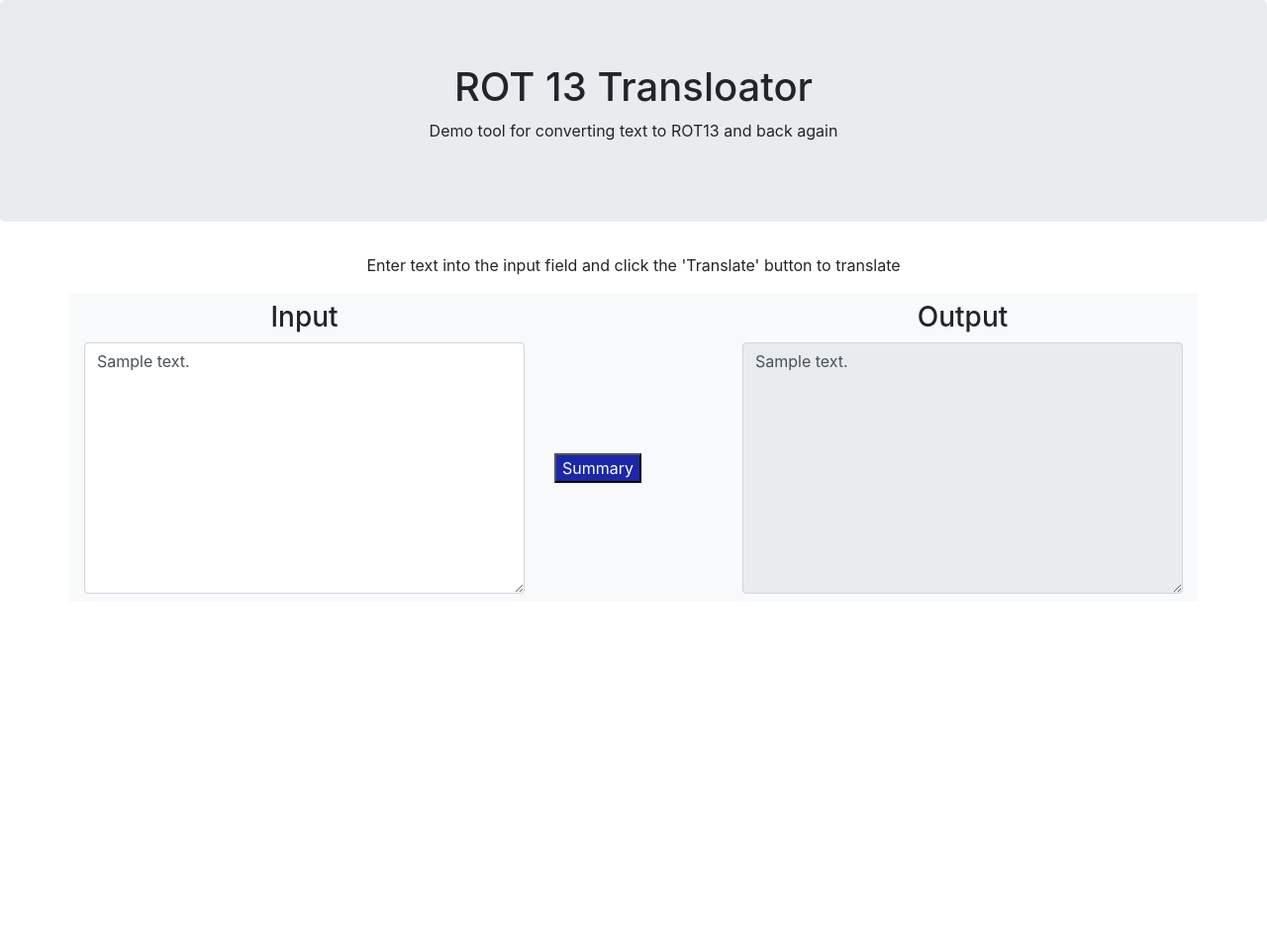
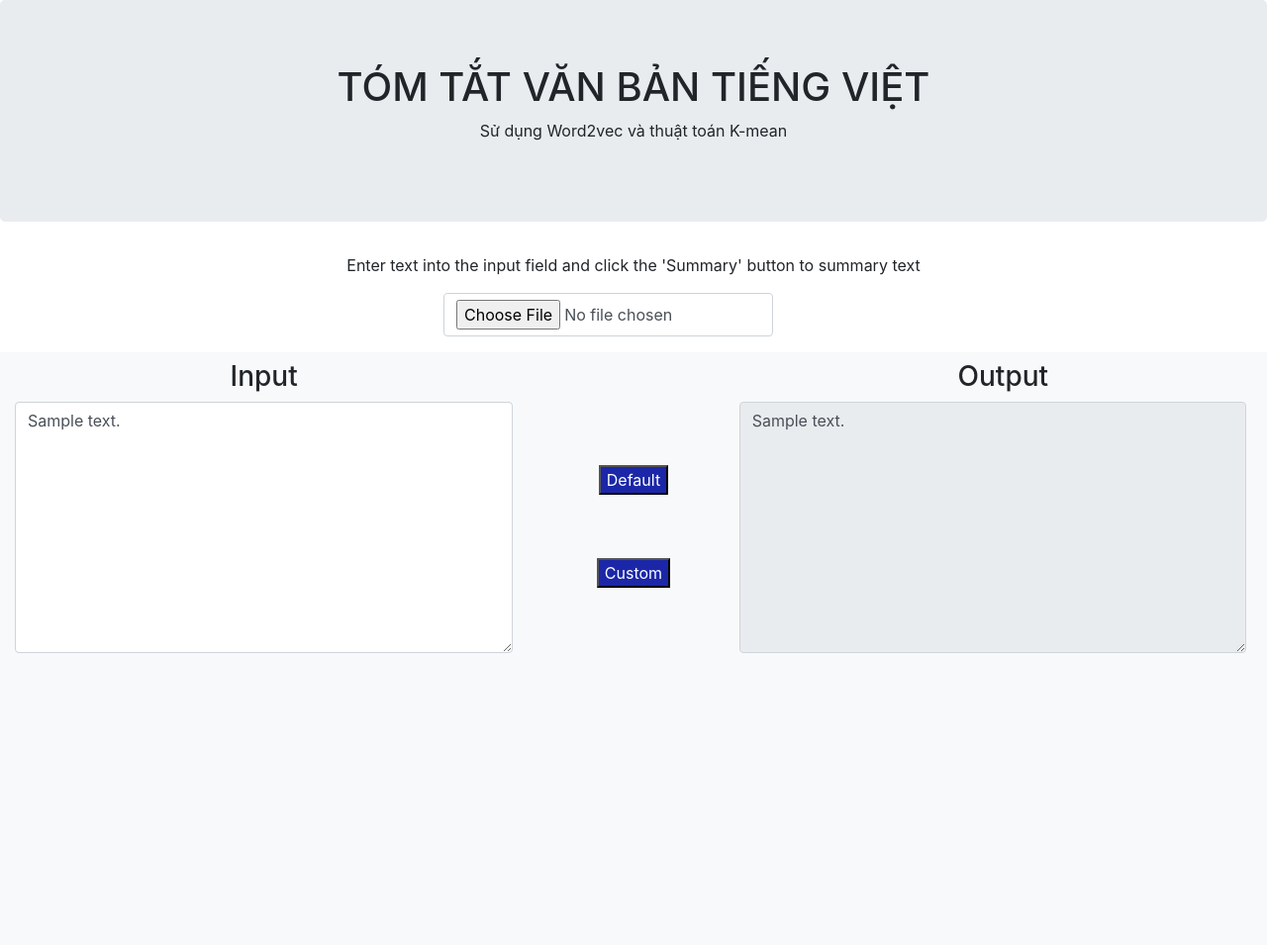
Before and after one commit to vanac17122001/NLP_VietNamese_Summaries_Text, a Flask app: template templates/index.html in a window 1280 px wide. Shown: the whole page at 99% size. Before the commit the page ends 600 px from the top, so only its background shows below. Run offline with Flask 2, Linux system fonts and the light colour scheme; the template is opened without the code that fills it: most values are stand-ins (such as "Sample title", 1, 10 or a date in 2020); some libraries are stand-ins or nearby versions.

Commit message:
bo sung mot so file

```diff
--- /dev/null
+++ b/bertScore.py
@@ -0,0 +1,4 @@
+from bert_score import score
+def bert_score_sumary (original_text, summary_text):
+    P, R, F1 = score([original_text], [summary_text], lang="vi", verbose=True)
+    return P
--- /dev/null
+++ b/demo.py
@@ -0,0 +1,4 @@
+import os
+fileName = "2.txt"
+content = open("2.txt","r",encoding="utf8")
+print(content.read())
--- a/templates/index.html
+++ b/templates/index.html
@@ -1,25 +1,39 @@
 <!DOCTYPE html>
 <html lang="en">
-
 <head>
   <meta charset="UTF-8">
-  <title>CodePen - ROT 13 Translator</title>
+  <title>summarytext</title>
   <link rel='stylesheet' href='https://cdnjs.cloudflare.com/ajax/libs/twitter-bootstrap/4.0.0-beta.2/css/bootstrap.css'>
   <link rel="stylesheet">
 </head>
 <style>
   .v-center {
-    display: flex;
     align-items: center;
+  }
+  .container {
+    max-width: 11400px;
+  }
+  .fileInput {
+    width: 40%;
+  }
+  .formFile {
+    margin-left :35%;
   }
 </style>
 
 <body>
   <div class="jumbotron text-center">
-    <h1>ROT 13 Transloator</h1>
-    <p>Demo tool for converting text to ROT13 and back again</p>
+    <h1>TÓM TẮT VĂN BẢN TIẾNG VIỆT</h1>
+    <p>Sử dụng Word2vec và thuật toán K-mean</p>
   </div>
-  <p class="text-center">Enter text into the input field and click the 'Translate' button to translate</p>
+  <p class="text-center">Enter text into the input field and click the 'Summary' button to summary text</p>
+  <div class="form-group formFile">
+    <form  enctype = "multipart/form-data" method="POST" >
+      <div class="fileInput" >
+          <input type="file" class="form-control" id="file" name ="file">
+        </div>
+    </form>
+  </div>
   <div class="container bg-light py-2">
     <div class="row">
       <div class="col-sm-5 text-center">
@@ -31,23 +45,88 @@
         <h3>Output</h3>
       </div>
     </div>
-    <form action="/" method="POST" target="_self">
-      <div class="row">
-        <div class="col-sm-5 text-center">
-          <textarea class="form-control" rows="10" cols="30" id="input" name="input">{{input_text}}</textarea>
+
+    <div>
+      <form action="/" method="POST" target="_self" name="ModeltForm">
+        <div class="row" >
+          <div class="col-sm-5 text-center" >
+            <textarea class="form-control" rows="10" cols="35" id="input" name="input">{{input_text}}</textarea>
+          </div>
+          <div class="col-sm-2 text-center v-center" style="padding: 0;">
+            <input type="button" onclick="actionShowDeFault()" value="Default" style="margin-top: 30%;color: rgb(253, 254, 255); background-color: #1b27a8;">
+            <br>
+            <input type="button" onclick="actionShowCustom()" value="Custom" style="margin-top: 30%;color: rgb(253, 254, 255); background-color: #1b27a8;">
+          </div>
+          <div style="width: 40%" class="colt-sm-5 text-center" >
+            <textarea  class="form-control" rows="10" cols="35" id="output" name ="output" readonly>{{output_text}}</textarea>
+          </div>
         </div>
-        <div class="col-sm-2 text-center v-center">
-          <input type="submit" value="Summary" style="color: rgb(253, 254, 255); background-color: #1b27a8;">
+        <div id="inputForm" style="visibility: hidden ;">
+              <div class="form-group">
+                <label for="exampleInputEmail1">Số câu đầu vào của đoạn văn</label>
+                <input type="text" class="form-control" id="numberinput" name = "numberinput" aria-describedby="emailHelp" placeholder="thông tin">
+                <small id="emailHelp" class="form-text text-muted">thông tin</small>
+              </div>
+              <div class="form-group">
+                  <label for="exampleFormControlSelect2">Chọn model</label>
+                  <select name="nameModel" class="custom-select" required>
+                    <option value="">Vui lòng chọn model</option>
+                    <option value="default">Default</option>
+                    <option value="1">skip-gram</option>
+                    <option value="0">CBOW</option>
+                  </select>
+                  <div class="invalid-feedback">Example invalid custom select feedback</div>
+                </div>
+              <div class="form-group">
+                  <label for="exampleFormControlSelect2">Chọn tham số K</label>
+                  <input type="text" name="K_Model" class="form-control" id="K_Model" placeholder="Tham số k">
+                  <div class="invalid-feedback">Example invalid custom select feedback</div>
+                </div>
+              <button type="submit" class="btn btn-primary">Submit</button>
+              <button type="button" onclick="actionHidden()" class="btn btn-primary">Reset</button>
         </div>
-        <div class="col-sm-5 text-center">
-          <textarea class="form-control" rows="10" cols="30" id="output" readonly>{{output_text}}</textarea>
-        </div>
+      </form>
       </div>
-    </form>
   </div>
+
+<script>
+    var actionShowDeFault =function() {
+            document.getElementById('inputForm').style.visibility = 'visible';
+            document.ModeltForm.nameModel.value='default';
+            document.ModeltForm.K_Model.value='0';
+            sentences();
+        }
+    var actionShowCustom =function() {
+            document.getElementById('inputForm').style.visibility = 'visible';
+            sentences();
+        }
+    var actionHidden =function() {
+            document.getElementById('inputForm').style.visibility = 'hidden';
+            document.ModeltForm.nameModel.value='';
+            document.ModeltForm.K_Model.value='';
+            document.ModeltForm.input.value='';
+            document.ModeltForm.output.value='';
+            document.ModeltForm.numberinput.value= '';
+        }
+    var sentences= function(){
+      var senten = document.getElementById("input").value;
+      console.log(senten);
+      var arrSenten = senten.split('.');
+      document.ModeltForm.numberinput.value= arrSenten.length -1 ;
+    }
+
+      document.getElementById('file')
+            .addEventListener('change', function() {
+
+            var fr=new FileReader();
+            fr.onload=function(){
+                document.getElementById('input')
+                        .textContent=fr.result;
+            }
+
+            fr.readAsText(this.files[0]);
+        })
+
+</script>
 </body>
-<!-- partial -->
-<!-- <script src='https://cdnjs.cloudflare.com/ajax/libs/jquery/3.2.1/jquery.min.js'></script>
-<script src='https://cdnjs.cloudflare.com/ajax/libs/jqueryui/1.12.1/jquery-ui.min.js'></script><script  src="./static/script.js"></script> -->
-
 </html>
```
Also changed, not shown: KMeans.py (added, +105 -0 lines), main.py (added, +43 -0 lines).
